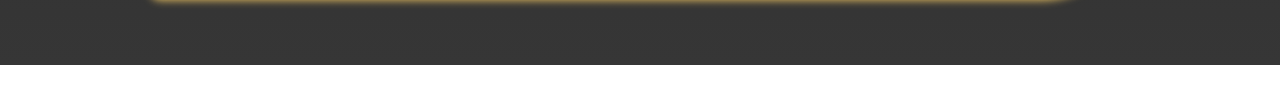
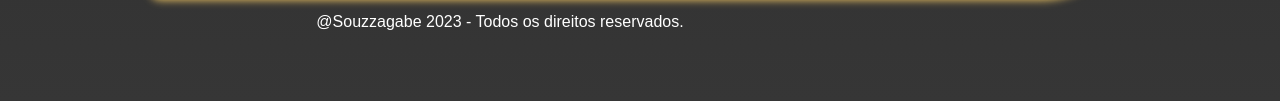
Before and after one commit to Souzzagabe/EstofariaV2, a plain HTML site: page index.html in a window 1280 px wide. Shown: the part 2814-2915 px from the top of the page. Before the commit the page ends 2879 px from the top, so only its background shows below. Drawn offline with nearby package versions, Linux system fonts and the light colour scheme.

Commit message:
adicinei a marca no final do site

```diff
--- a/index.html
+++ b/index.html
@@ -140,6 +140,11 @@
             </div>
         </div>
     </footer>
+    <div class="marca">
+        <p><a href="https://www.linkedin.com/in/gabriel-souza-0b6601269/" target="blank">@Souzzagabe 2023 - Todos os direitos reservados.</a></p>
+    </div>
+
+
     <script src="index.js"></script>
 </body>
 
--- a/style.css
+++ b/style.css
@@ -270,7 +270,7 @@ line-height: 25px;
   border-radius: 80px 10px 89px 10px;
   border: 2px solid #FDB813;
   box-shadow: 0px 0px 8px #f3c964;
-  margin-bottom: 55px;
+  margin-bottom: 3px;
 }
 
 .about-content h1 {
@@ -343,6 +343,21 @@ line-height: 25px;
   color:  #ffc745;
   list-style: none;
   text-shadow: 2px 2px 4px rgba(0, 0, 0, 0.4);
+}
+
+.marca {
+  display: flex;
+  justify-content: center;
+  align-items: center;
+  text-align: center;
+  max-width: 1000px;
+  min-width: 300px;
+  padding-bottom: 70px;
+}
+
+.marca a {
+  color: white;
+  text-decoration: none;
 }
 
 
```
